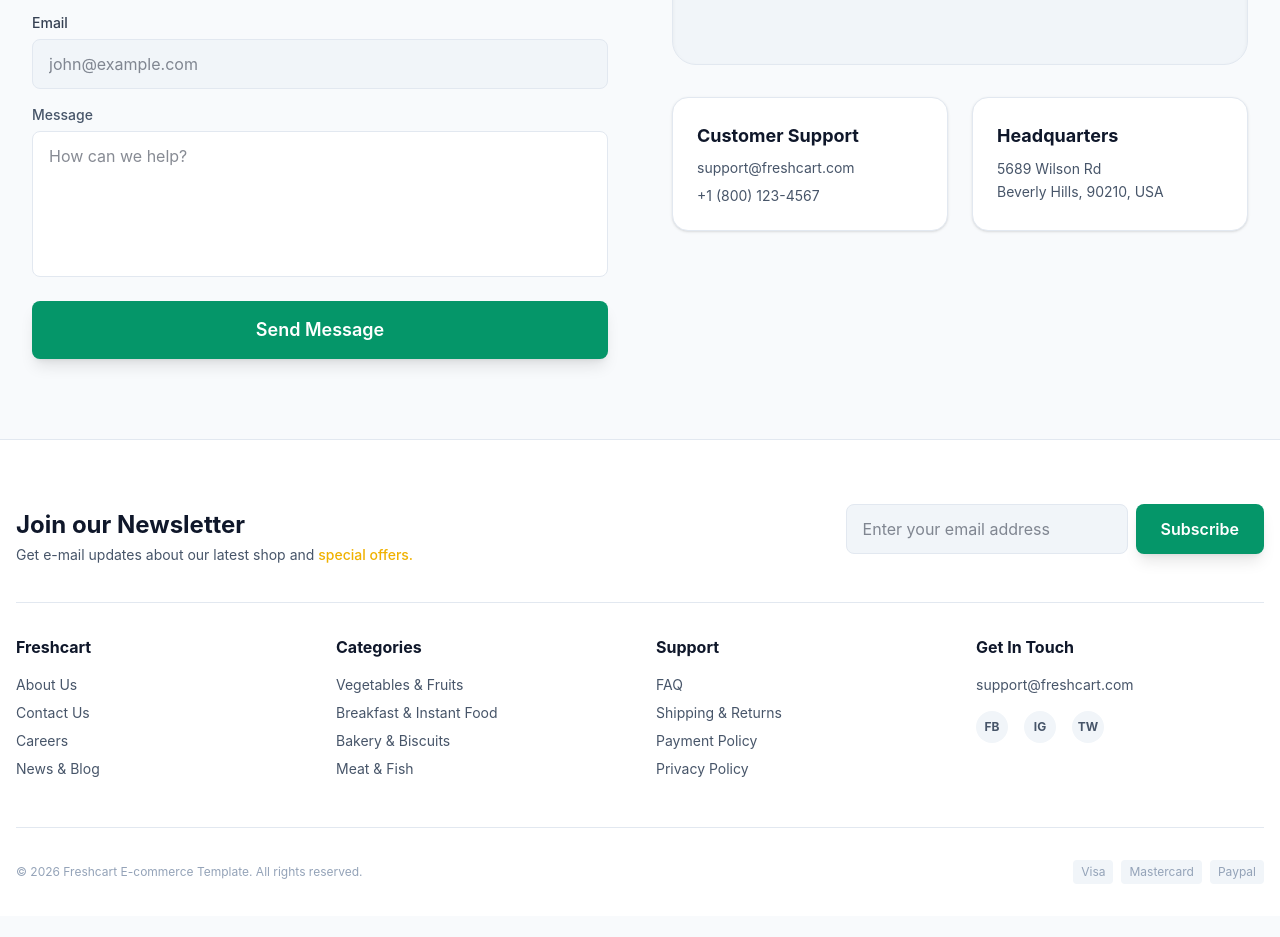
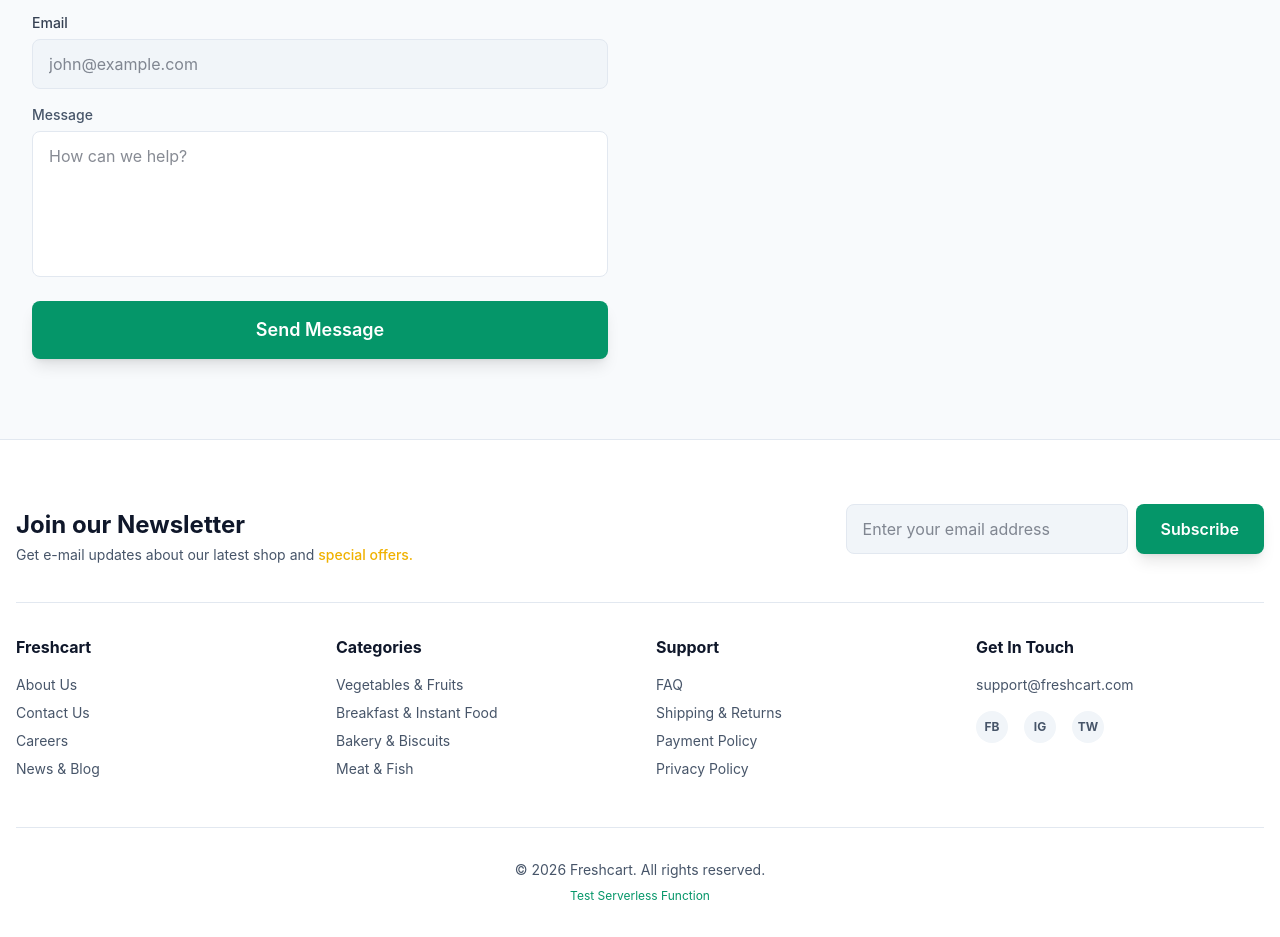
Before and after one commit to AlterWill/Freshcart, a React (Vite) app: page /contact in a window 1280 px wide. Shown: the part 400-1337 px from the top of the page. Before the commit the page ends 1316 px from the top, so only its background shows below. Built offline with nearby package versions, Linux system fonts and the light colour scheme.

Commit message:
feat: remove team images, update contact page

```diff
--- /dev/null
+++ b/api/time.js
@@ -0,0 +1,10 @@
+export default function handler(req, res) {
+  // Get the current time
+  const currentTime = new Date().toLocaleString();
+
+  // Send it back as JSON
+  res.status(200).json({
+    message: "Hello from Vercel Serverless!",
+    time: currentTime
+  });
+}
--- a/src/components/layout/Footer.tsx
+++ b/src/components/layout/Footer.tsx
@@ -77,15 +77,20 @@ const Footer: React.FC = () => {
         </div>
 
         {/* Bottom: Copyright & Payment */}
-        <div className="border-t border-theme pt-8 flex flex-col md:flex-row justify-between items-center text-xs text-theme-muted">
-           <p>© 2026 Freshcart E-commerce Template. All rights reserved.</p>
-           <div className="flex space-x-2 mt-4 md:mt-0">
-             <span className="bg-theme-surface-2 px-2 py-1 rounded">Visa</span>
-             <span className="bg-theme-surface-2 px-2 py-1 rounded">Mastercard</span>
-             <span className="bg-theme-surface-2 px-2 py-1 rounded">Paypal</span>
-           </div>
+          <div className="border-t border-theme mt-12 pt-8 text-center text-sm text-theme-secondary">
+            <p>&copy; {new Date().getFullYear()} Freshcart. All rights reserved.</p>
+            <button
+              onClick={() => {
+                fetch('/api/time')
+                  .then(res => res.json())
+                  .then(data => alert(`Server says:\n${data.message}\nTime: ${data.time}`))
+                                     .catch(() => alert('Failed to fetch API. (This only works on Vercel or with "vercel dev")'));              }}
+              className="mt-2 text-xs text-[var(--brand-primary)] hover:underline"
+            >
+              Test Serverless Function
+            </button>
+          </div>
         </div>
-      </div>
     </footer>
   );
 };
--- a/src/pages/AboutPage.tsx
+++ b/src/pages/AboutPage.tsx
@@ -49,14 +49,6 @@ const AboutPage: React.FC = () => {
           <div className="grid grid-cols-1 sm:grid-cols-2 md:grid-cols-4 gap-6">
             {TEAM_MEMBERS.map((member) => (
                 <div key={member.id} className="bg-theme-surface rounded-xl overflow-hidden border border-theme hover:shadow-lg transition-shadow">
-                    <div className="h-64 bg-theme-surface-2 flex items-center justify-center text-theme-muted">
-                        <img
-                           src={member.image}
-                           alt={member.name}
-                           onError={(e) => { e.currentTarget.src = "https://placehold.co/600x400?text=Image+Not+Found" }}
-                           className="w-full h-full object-cover"
-                        />
-                    </div>
                     <div className="p-4 text-center">
                         <h3 className="font-bold text-theme-primary">{member.name}</h3>
                         <p className="text-sm text-[var(--brand-primary)]">{member.role}</p>
--- a/src/pages/ContactPage.tsx
+++ b/src/pages/ContactPage.tsx
@@ -31,22 +31,10 @@ const ContactPage: React.FC = () => {
 
         {/* Contact Info */}
         <div className="space-y-8">
-           <div className="bg-theme-surface-2 rounded-3xl h-80 flex items-center justify-center text-theme-muted font-medium border border-theme shadow-inner">
-               Interactive Map Placeholder
-           </div>
-
            <div className="grid grid-cols-1 lg:grid-cols-2 gap-6">
               <div className="p-6 bg-theme-surface border border-theme rounded-2xl shadow-sm">
                   <h3 className="font-bold text-theme-primary mb-2 text-lg">Customer Support</h3>
                   <p className="text-sm text-theme-secondary mb-2">support@freshcart.com</p>
-                  <p className="text-sm text-theme-secondary">+1 (800) 123-4567</p>
-              </div>
-              <div className="p-6 bg-theme-surface border border-theme rounded-2xl shadow-sm">
-                  <h3 className="font-bold text-theme-primary mb-2 text-lg">Headquarters</h3>
-                  <p className="text-sm text-theme-secondary leading-relaxed">
-                    5689 Wilson Rd<br/>
-                    Beverly Hills, 90210, USA
-                  </p>
               </div>
            </div>
         </div>
--- a/src/placeholder/data.ts
+++ b/src/placeholder/data.ts
@@ -150,10 +150,10 @@ export const STATS = [
 ];
 
 export const TEAM_MEMBERS = [
-    { id: 1, name: "Rishon K Roshan", role: "CEO & Founder", image: "https://images.unsplash.com/photo-1560250097-0b93528c311a?auto=format&fit=crop&w=400&q=80" },
-    { id: 2, name: "Rasya", role: "Head of Engineering", image: "https://images.unsplash.com/photo-1573496359-e363d64110b7?auto=format&fit=crop&w=400&q=80" },
-    { id: 3, name: "Joel Dcunha", role: "Product Designer", image: "https://images.unsplash.com/photo-1519085360753-af0119f7cbe7?auto=format&fit=crop&w=400&q=80" },
-    { id: 4, name: "John Paul Paret", role: "Marketing Lead", image: "https://images.unsplash.com/photo-1472099645785-5658abf4ff4e?auto=format&fit=crop&w=400&q=80" },
+    { id: 1, name: "Rishon K Roshan", role: "CEO & Founder" },
+    { id: 2, name: "Rasya", role: "Head of Engineering" },
+    { id: 3, name: "Joel Dcunha", role: "Product Designer" },
+    { id: 4, name: "John Paul Paret", role: "Marketing Lead" },
 ];
 
 export const BLOG_POSTS = [
```
